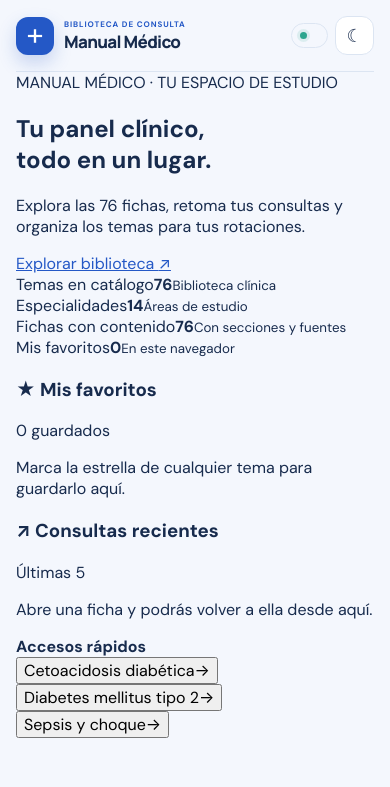
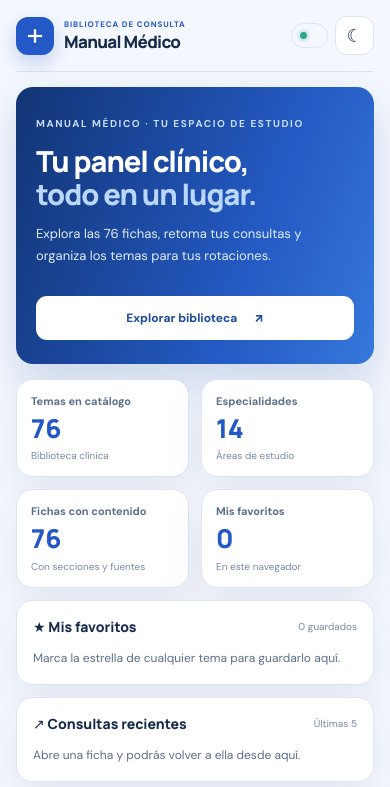
Before and after one commit to speedyred13/manual-medico, a React (Vite) app: page / in a window 390 px wide. Shown: the top 787 px of the page. Built offline with nearby package versions, Linux system fonts and the light colour scheme.

Commit message:
style: accessible responsive dashboard for full manual

```diff
--- a/src/App.css
+++ b/src/App.css
@@ -191,3 +191,39 @@ a { color: var(--acento); }
 :root[data-theme='oscuro'] .app .modal-intro h2 {
   color: var(--texto);
 }
+
+/* Etapa 1: panel interactivo. No modifica el estilo de las fichas clínicas. */
+.dashboard { padding-top: 29px; padding-bottom: 12px; }
+.dashboard-hero { display:flex; align-items:end; justify-content:space-between; gap:28px; padding:34px clamp(25px,4vw,50px); border-radius:24px; background:linear-gradient(110deg,#123474 0%,#245ac3 65%,#3678db 100%); color:#fff; box-shadow:0 18px 40px rgba(27,77,163,.18); }
+.dashboard-eyebrow { font-size:10px; letter-spacing:1.6px; font-weight:800; color:#c9dfff; }
+.dashboard-hero h2 { margin:13px 0 11px; font:800 clamp(29px,4vw,47px)/1.15 Manrope,sans-serif; letter-spacing:-1.6px; color:#fff; }
+.dashboard-hero h2 em { font-style:normal; color:#bad8ff; }
+.dashboard-hero p { margin:0; max-width:580px; font-size:13px; line-height:1.75; color:#e1edff; }
+.dashboard-explorar { display:inline-flex; justify-content:center; align-items:center; gap:17px; flex:0 0 auto; min-height:44px; border-radius:11px; padding:10px 16px; background:#fff; color:#1a4a99; font-size:12px; font-weight:800; text-decoration:none; }
+.dashboard-explorar:hover { background:#eaf2ff; }
+.dashboard-metricas { display:grid; grid-template-columns:repeat(4,minmax(0,1fr)); gap:12px; margin-top:15px; }
+.dashboard-metrica,.dashboard-panel,.dashboard-rapidos { min-width:0; border:1px solid var(--borde); border-radius:16px; background:var(--superficie); box-shadow:var(--sombra); }
+.dashboard-metrica { display:grid; gap:5px; padding:20px; }
+.dashboard-metrica>span { font-size:11px; font-weight:700; color:var(--texto-secundario); }
+.dashboard-metrica>strong { font:800 32px/1.2 Manrope,sans-serif; color:var(--acento); }
+.dashboard-metrica>small { font-size:10px; color:var(--texto-tenue); }
+.dashboard-paneles { display:grid; grid-template-columns:repeat(2,minmax(0,1fr)); gap:12px; margin-top:12px; }
+.dashboard-panel { padding:19px 20px; }
+.dashboard-panel-cabecera { display:flex; align-items:center; justify-content:space-between; gap:10px; margin-bottom:12px; }
+.dashboard-panel-cabecera h3 { margin:0; font:800 14px Manrope,sans-serif; color:var(--texto); }
+.dashboard-panel-cabecera span { color:var(--texto-tenue); font-size:10px; }
+.dashboard-ayuda { font-size:12px; line-height:1.7; color:var(--texto-secundario); margin:0; }
+.dashboard-enlaces { display:grid; gap:5px; }
+.dashboard-enlaces button { display:flex; justify-content:space-between; align-items:center; gap:15px; text-align:left; border:0; border-radius:9px; padding:10px; font:600 12px DM Sans,sans-serif; color:var(--texto); background:transparent; cursor:pointer; }
+.dashboard-enlaces button:hover { color:var(--acento); background:var(--acento-suave); }
+.dashboard-rapidos { display:flex; align-items:center; justify-content:space-between; gap:15px; margin-top:12px; padding:15px 20px; }
+.dashboard-rapidos>strong { font-size:12px; font-weight:800; white-space:nowrap; }
+.dashboard-rapidos>div { display:flex; flex-wrap:wrap; justify-content:flex-end; gap:7px; }
+.dashboard-rapidos button { display:inline-flex; align-items:center; gap:12px; border:1px solid var(--borde); border-radius:9px; padding:9px 11px; color:var(--texto-secundario); background:var(--superficie-suave); font:700 11px DM Sans,sans-serif; cursor:pointer; }
+.dashboard-rapidos button:hover { border-color:var(--acento); color:var(--acento); }
+.tarjeta-contenedor { position:relative; min-width:0; }
+.tarjeta-contenedor>.tarjeta-tema { width:100%; height:100%; padding-right:51px; }
+.favorito-boton { position:absolute; right:12px; top:12px; z-index:1; width:33px; height:33px; border-radius:10px; border:1px solid var(--borde); background:var(--superficie); color:var(--texto-tenue); cursor:pointer; font-size:21px; line-height:1; }
+.favorito-boton:hover,.favorito-boton.es-favorito { color:var(--acento); background:var(--acento-suave); border-color:var(--acento); }
+@media(max-width:820px) { .dashboard-metricas { grid-template-columns:repeat(2,minmax(0,1fr)); } .dashboard-paneles { grid-template-columns:1fr; } .dashboard-hero { align-items:start; flex-direction:column; } .dashboard-rapidos { align-items:start; flex-direction:column; } .dashboard-rapidos>div { justify-content:flex-start; } }
+@media(max-width:480px) { .dashboard { padding-top:15px; } .dashboard-hero { padding:24px 20px; border-radius:17px; } .dashboard-hero h2 { letter-spacing:-1px; } .dashboard-metrica { padding:14px; } .dashboard-metrica>strong { font-size:26px; } .dashboard-panel { padding:16px; } .dashboard-explorar { width:100%; } }
```
